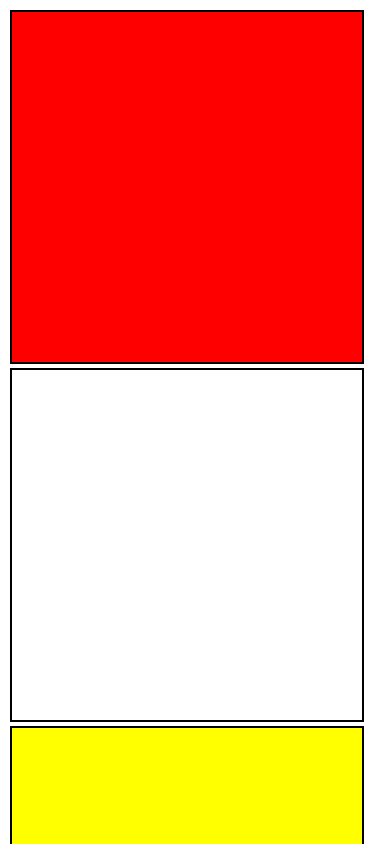
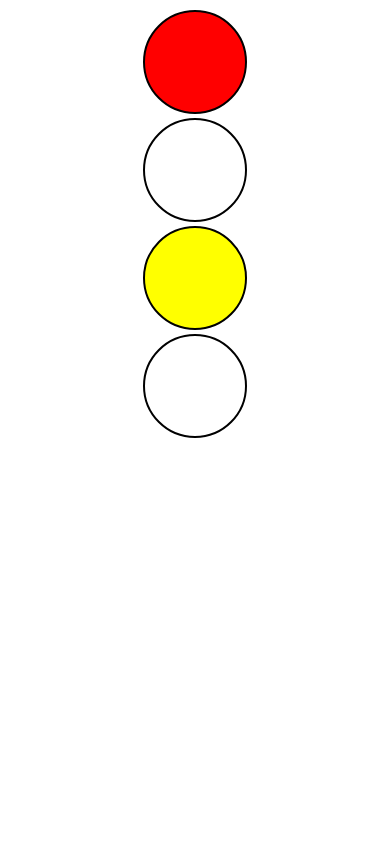
Before and after one commit to rajnish98/Javascript, a plain HTML site: page HTML & css/media query/media.html in a window 390 px wide. Shown: the top 844 px of the page. Drawn offline with Linux system fonts and the light colour scheme.

Commit message:
media query

```diff
--- a/HTML & css/media query/media.html
+++ b/HTML & css/media query/media.html
@@ -32,8 +32,20 @@
         .container{
           display: flex;
           flex-direction: column;
+          align-items: center;
+        }
+        .box {
+          height: 100px;
+          width: 100px;
+          border-radius: 50%;
         }
       }
+      /* @media screen and (max-width:1024px){
+        .container{
+          display: flex;
+          background-color: aquamarine;
+        }
+      } */
   </style>
 </head>
 <body>
```
